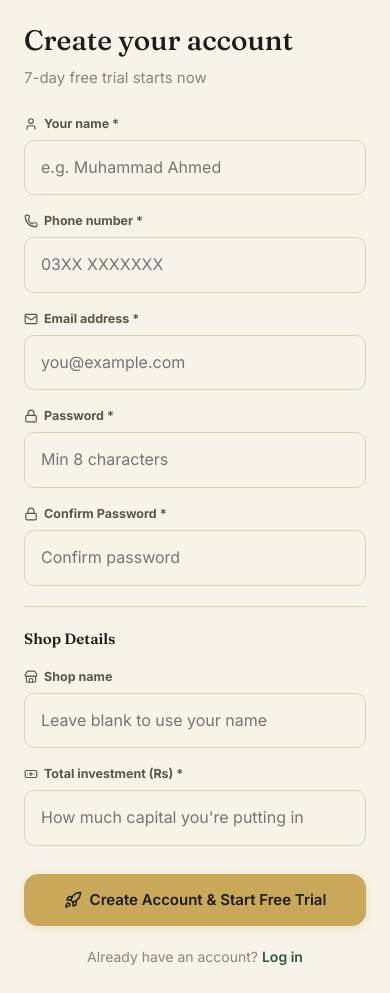
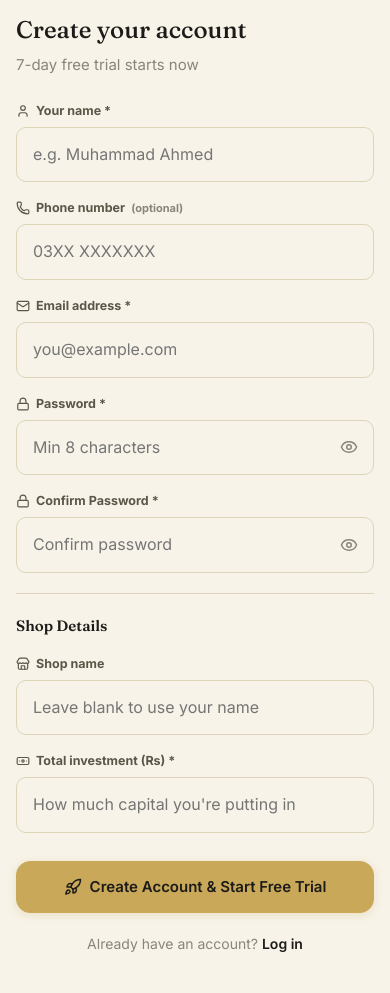
Before and after one commit to Mubashar2014/MubasharBook, a Flask app: page /auth/signup in a window 390 px wide. After the commit the page ends 952 px from the top, so only its background shows below. Run offline with Flask 3, Linux system fonts and the light colour scheme; some libraries are stand-ins or nearby versions.

Commit message:
sign up issues fixed

```diff
--- a/app/auth/forms.py
+++ b/app/auth/forms.py
@@ -6,7 +6,7 @@ from flask_wtf.file import FileAllowed
 
 class SignupForm(FlaskForm):
     owner_name = StringField('Owner name', validators=[DataRequired(), Length(max=120)])
-    phone = StringField('Phone number', validators=[DataRequired(), Length(max=20)])
+    phone = StringField('Phone number', validators=[Optional(), Length(max=20)])
     email = EmailField('Email address', validators=[DataRequired(), Email(), Length(max=120)])
     password = PasswordField('Password', validators=[DataRequired(), Length(min=8)])
     confirm_password = PasswordField('Confirm password', validators=[DataRequired(), EqualTo('password')])
@@ -19,7 +19,7 @@ class SignupForm(FlaskForm):
 
 
 class LoginForm(FlaskForm):
-    phone = StringField('Phone number', validators=[DataRequired()])
+    email = EmailField('Email address', validators=[DataRequired(), Email()])
     password = PasswordField('Password', validators=[DataRequired()])
 
 
--- a/app/auth/routes.py
+++ b/app/auth/routes.py
@@ -187,9 +187,9 @@ def login():
 
     form = LoginForm()
     if form.validate_on_submit():
-        user = User.query.filter_by(phone=form.phone.data.strip()).first()
+        user = User.query.filter_by(email=form.email.data.strip().lower()).first()
         if user is None or not user.check_password(form.password.data):
-            flash('Invalid phone number or password.', 'danger')
+            flash('Invalid email or password.', 'danger')
             return redirect(url_for('auth.login'))
 
         if not user.is_active:
--- a/app/templates/auth/signup.html
+++ b/app/templates/auth/signup.html
@@ -41,20 +41,34 @@
                         <input type="text" name="owner_name" placeholder="e.g. Muhammad Ahmed" required>
                     </div>
                     <div class="field">
-                        <label><i data-lucide="phone" style="width:14px;height:14px;"></i> Phone number *</label>
-                        <input type="tel" name="phone" placeholder="03XX XXXXXXX" required>
+                        <label><i data-lucide="phone" style="width:14px;height:14px;"></i> Phone number <span style="color:var(--ink-faint);font-size:11px;">(optional)</span></label>
+                        <input type="tel" name="phone" placeholder="03XX XXXXXXX">
                     </div>
                     <div class="field">
                         <label><i data-lucide="mail" style="width:14px;height:14px;"></i> Email address *</label>
-                        <input type="email" name="email" placeholder="you@example.com" required>
+                        <div class="input-with-toggle">
+                            <input type="email" name="email" id="signup-email" placeholder="you@example.com" required>
+                        </div>
                     </div>
                     <div class="field">
                         <label><i data-lucide="lock" style="width:14px;height:14px;"></i> Password *</label>
-                        <input type="password" name="password" placeholder="Min 8 characters" required minlength="8">
+                        <div class="input-with-toggle">
+                            <input type="password" name="password" id="signup-password" placeholder="Min 8 characters" required minlength="8">
+                            <button type="button" class="password-toggle" onclick="togglePassword('signup-password', this)" aria-label="Show password">
+                                <i data-lucide="eye" class="eye-open" style="width:18px;height:18px;"></i>
+                                <i data-lucide="eye-off" class="eye-closed" style="width:18px;height:18px;display:none;"></i>
+                            </button>
+                        </div>
                     </div>
                     <div class="field">
                         <label><i data-lucide="lock" style="width:14px;height:14px;"></i> Confirm Password *</label>
-                        <input type="password" name="confirm_password" placeholder="Confirm password" required minlength="8">
+                        <div class="input-with-toggle">
+                            <input type="password" name="confirm_password" id="signup-confirm-password" placeholder="Confirm password" required minlength="8">
+                            <button type="button" class="password-toggle" onclick="togglePassword('signup-confirm-password', this)" aria-label="Show password">
+                                <i data-lucide="eye" class="eye-open" style="width:18px;height:18px;"></i>
+                                <i data-lucide="eye-off" class="eye-closed" style="width:18px;height:18px;display:none;"></i>
+                            </button>
+                        </div>
                     </div>
 
                     <div style="border-top:1px solid var(--rule);margin:20px 0;padding-top:20px;">
@@ -83,6 +97,23 @@
     </div>
 </div>
 
+<script>
+function togglePassword(inputId, button) {
+    const input = document.getElementById(inputId);
+    const eyeOpen = button.querySelector('.eye-open');
+    const eyeClosed = button.querySelector('.eye-closed');
+    if (input.type === 'password') {
+        input.type = 'text';
+        eyeOpen.style.display = 'none';
+        eyeClosed.style.display = 'block';
+    } else {
+        input.type = 'password';
+        eyeOpen.style.display = 'block';
+        eyeClosed.style.display = 'none';
+    }
+}
+</script>
+
 <style>
 .auth-page { min-height: 100vh; display: flex; }
 .auth-split { display: grid; grid-template-columns: 1fr 1fr; width: 100%; }
@@ -102,7 +133,7 @@
     background: rgba(201,169,89,0.12);
     border-radius: 50%;
     top: -10%; right: -10%;
-    filter: blur(60px);
+    filter: blur(60px).
 }
 .auth-visual::after {
     content: '';
@@ -111,7 +142,7 @@
     background: rgba(46,89,65,0.1);
     border-radius: 50%;
     bottom: -5%; left: -5%;
-    filter: blur(60px);
+    filter: blur(60px).
 }
 .auth-visual-content { position: relative; z-index: 1; }
 .auth-visual h2 { font-family: var(--font-serif); font-size: 30px; margin: 32px 0 16px; }
@@ -127,6 +158,17 @@
 .auth-form-card { width: 100%; max-width: 420px; }
 .auth-form-card h1 { font-family: var(--font-serif); font-size: 28px; margin-bottom: 8px; }
 .auth-subtitle { font-family: var(--font-sans); color: var(--ink-faint); margin-bottom: 24px; font-size: 15px; }
+
+.input-with-toggle { position: relative; }
+.input-with-toggle input { width: 100%; padding-right: 50px; }
+.password-toggle {
+    position: absolute; right: 12px; top: 50%; transform: translateY(-50%);
+    background: none; border: none; cursor: pointer;
+    color: var(--ink-faint); padding: 4px; display: flex; align-items: center; justify-content: center;
+    border-radius: 6px; transition: color 0.15s, background 0.15s;
+}
+.password-toggle:hover { color: var(--ink); background: var(--paper-alt); }
+
 .auth-alert {
     display: flex; align-items: center; gap: 8px;
     background: var(--cashout-tint); color: var(--cashout);
@@ -134,21 +176,30 @@
     margin-bottom: 16px; font-family: var(--font-sans);
     font-size: 13.5px; font-weight: 500;
 }
-.auth-alert.flash-success { background: var(--ledger-tint); color: var(--ledger); border: 1px solid var(--ledger); }
-.auth-alert.flash-warning { background: var(--gold-tint); color: var(--gold-deep); border: 1px solid var(--gold); }
-.auth-alert.flash-info { background: var(--ledger-tint); color: var(--ledger); border: 1px solid var(--ledger); }
-.auth-alert.flash-danger { background: var(--cashout-tint); color: var(--cashout); border: 1px solid var(--cashout); }
+.auth-alert.flash-success { background: #F0F9F4; color: #1B5E3A; border: 1px solid #D1EBD8; }
+.auth-alert.flash-warning { background: #FEF8E8; color: #8A6A1E; border: 1px solid #F5E4B8; }
+.auth-alert.flash-info { background: #EFF6FF; color: #1E4D8C; border: 1px solid #D1E6F9; }
+.auth-alert.flash-danger { background: #FDF0EE; color: #A13D2E; border: 1px solid #F5D6D4; }
+
 .auth-footer {
     text-align: center; margin-top: 20px;
     font-family: var(--font-sans); font-size: 14px; color: var(--ink-faint);
 }
-.auth-footer a { color: var(--ledger); font-weight: 600; }
-.auth-footer a:hover { text-decoration: underline; }
+.auth-footer a { color: var(--ink); font-weight: 600; }
+.auth-footer a:hover { color: var(--gold); text-decoration: underline; }
 
+/* Responsive */
 @media (max-width: 991.98px) {
     .auth-split { grid-template-columns: 1fr; }
     .auth-visual { display: none; }
     .auth-form-side { padding: 24px; max-height: none; }
 }
+
+@media (max-width: 575.98px) {
+    .auth-form-side { padding: 16px; }
+    .auth-form-card { max-width: 100%; }
+    .auth-form-card h1 { font-size: 24px; }
+    .auth-form-side { padding: 16px; }
+}
 </style>
 {% endblock %}
--- a/app/templates/base.html
+++ b/app/templates/base.html
@@ -8,7 +8,7 @@
     <link href="https://fonts.googleapis.com/css2?family=Fraunces:opsz,wght@9..144,400;9..144,500;9..144,600;9..144,700&family=Inter:wght@400;500;600;700;800&display=swap" rel="stylesheet">
     <link href="https://cdn.jsdelivr.net/npm/bootstrap@5.3.3/dist/css/bootstrap.min.css" rel="stylesheet">
     <script src="https://unpkg.com/lucide@latest"></script>
-    <link rel="stylesheet" href="{{ url_for('static', filename='css/app.css') }}?v=2">
+    <link rel="stylesheet" href="{{ url_for('static', filename='css/app.css') }}?v=3">
     {% block extra_css %}{% endblock %}
 </head>
 <body>
--- a/app/templates/dashboard.html
+++ b/app/templates/dashboard.html
@@ -19,7 +19,7 @@
 
 {% block content %}
 <!-- Total Capital Card -->
-<div class="card animate-on-scroll" style="margin-bottom:24px;background:linear-gradient(135deg,var(--ink),#1E293B);color:#fff;border:none;">
+<div class="card card-dark animate-on-scroll" style="margin-bottom:24px;">
     <div class="card-pad">
         <div style="display:flex;align-items:center;justify-content:space-between;margin-bottom:16px;">
             <div>
```
Also changed, not shown: app/config.py (deleted, +0 -50 lines), app/templates/auth/login.html (+58 -13 lines), static/css/app.css (+27 -0 lines), tests/test_auth.py (+3 -3 lines), 1 other file.
